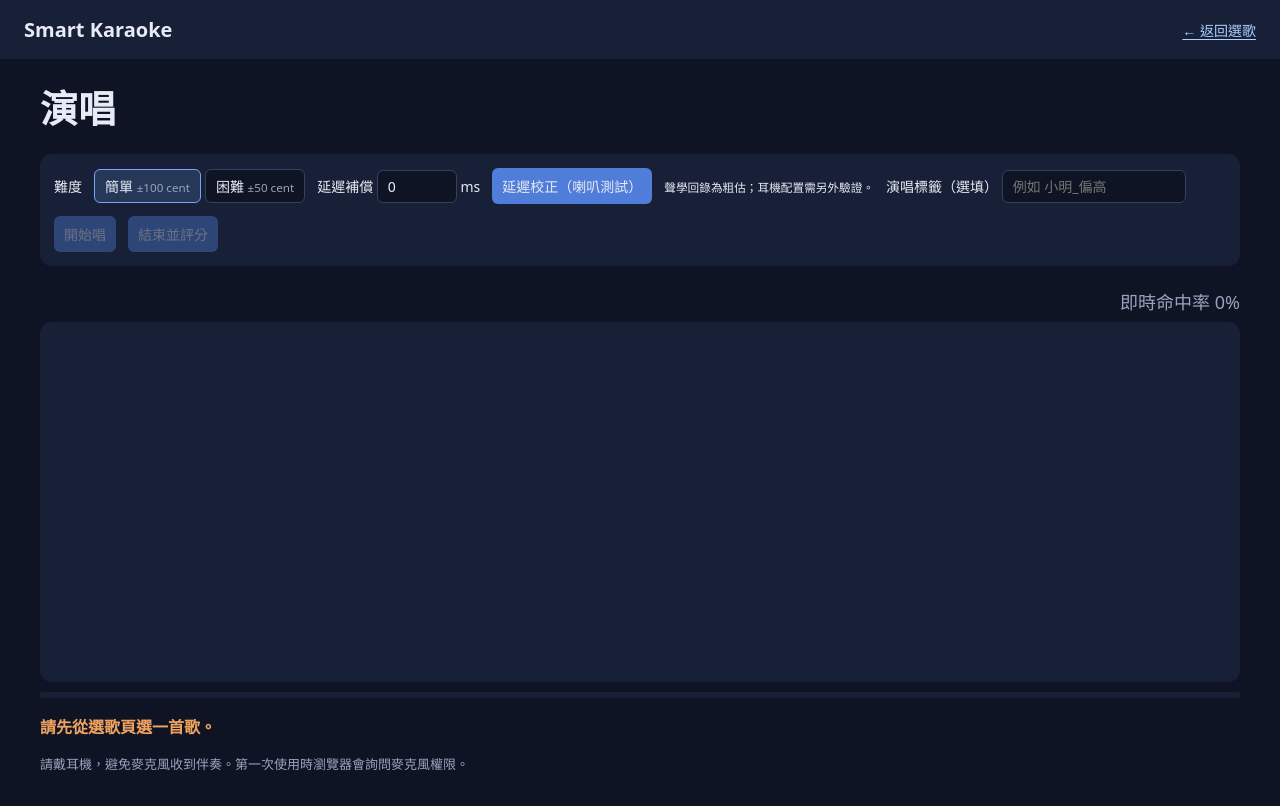
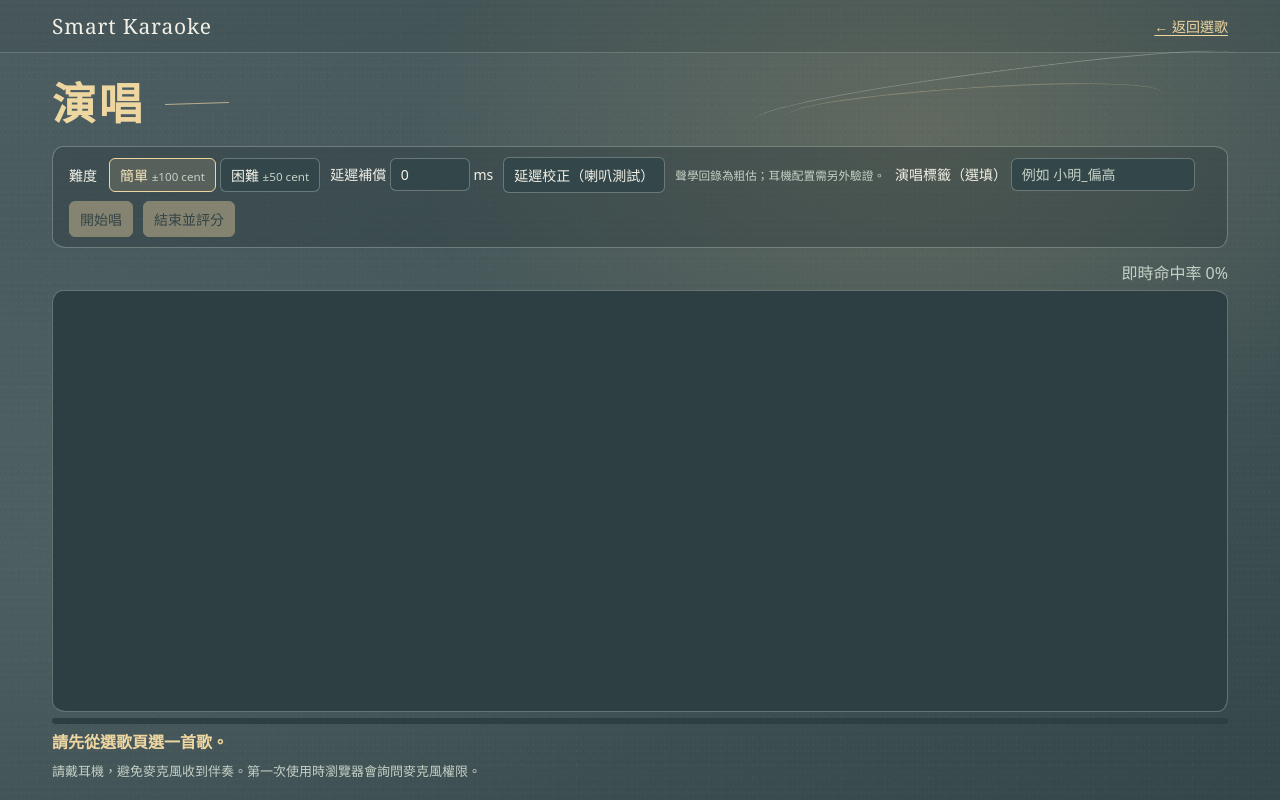
Before and after one commit to pkboie/smart-karaoke, a plain HTML site: page frontend/sing.html in a window 1280 px wide. Drawn offline with Linux system fonts and the light colour scheme.

Commit message:
ui: 統一三頁風格並調整演唱全螢幕版面

```diff
--- /dev/null
+++ b/frontend/poster.css
@@ -0,0 +1,395 @@
+:root {
+  --poster-paper: #425457;
+  --poster-panel: rgb(31 46 48 / 29%);
+  --poster-inset: #33474a;
+  --poster-stage: #2d3f43;
+  --poster-gold: #eed6a1;
+  --poster-gold-light: #f7e7be;
+  --poster-line: rgb(218 226 213 / 32%);
+  --poster-edge: 11px 14px 10px 14px / 13px 10px 14px 11px;
+  --poster-serif: Georgia, "Noto Serif TC", "Songti TC", "PMingLiU", serif;
+  --poster-header-width: 920px;
+  --ink: #f2f0e6;
+  --muted: #c5d0c6;
+  --target: var(--poster-gold);
+  --hit: #a8cbb5;
+  --miss: #f2c08d;
+}
+
+body {
+  min-height: 100vh;
+  color: var(--ink);
+  background:
+    radial-gradient(ellipse at 72% 16%, rgb(231 196 121 / 17%), transparent 39%),
+    radial-gradient(ellipse at 14% 67%, rgb(169 189 178 / 9%), transparent 42%),
+    linear-gradient(155deg, #4d5e62, var(--poster-paper) 55%, #35464a);
+}
+
+body::before {
+  content: "";
+  position: fixed;
+  inset: 0;
+  pointer-events: none;
+  background-image:
+    radial-gradient(ellipse at 25% 32%, rgb(244 237 214 / 9%) 0.45px, transparent 1.2px),
+    radial-gradient(ellipse at 72% 67%, rgb(17 29 29 / 13%) 0.5px, transparent 1.2px),
+    radial-gradient(ellipse at 43% 81%, rgb(228 232 214 / 6%) 0.6px, transparent 1.6px);
+  background-size: 4px 7px, 7px 9px, 11px 13px;
+  opacity: 0.32;
+}
+
+header {
+  position: relative;
+  padding: 19px max(20px, calc((100% - var(--poster-header-width)) / 2));
+  border-bottom: 1px solid rgb(218 226 213 / 22%);
+  background: rgb(29 42 43 / 14%);
+}
+
+.brand {
+  font-family: var(--poster-serif);
+  font-size: 21px;
+  font-weight: 500;
+  letter-spacing: 0.04em;
+}
+
+main {
+  position: relative;
+  isolation: isolate;
+}
+
+.page-width {
+  padding-block: clamp(48px, 8vw, 94px) clamp(56px, 9vw, 112px);
+}
+
+main::before,
+main::after {
+  content: "";
+  position: absolute;
+  z-index: -1;
+  height: clamp(28px, 8vw, 75px);
+  pointer-events: none;
+  border-top: 1px solid var(--poster-line);
+}
+
+main::before {
+  top: clamp(32px, 7vw, 74px);
+  right: 24px;
+  width: 46%;
+  border-radius: 58% 42% 0 0 / 70% 45% 0 0;
+  transform: rotate(-7deg);
+}
+
+main::after {
+  top: clamp(48px, 9vw, 100px);
+  right: 8%;
+  width: 39%;
+  border-color: rgb(238 214 161 / 29%);
+  border-radius: 46% 54% 0 0 / 52% 67% 0 0;
+  transform: rotate(-4deg);
+}
+
+.page-heading {
+  margin-bottom: clamp(28px, 5vw, 44px);
+  color: var(--poster-gold);
+  font-family: var(--poster-serif);
+  font-size: clamp(2.65rem, 7vw, 4.3rem);
+  font-weight: 600;
+  line-height: 1.1;
+  letter-spacing: 0.09em;
+}
+
+.page-heading::after {
+  content: "";
+  display: block;
+  width: 60px;
+  margin-top: 15px;
+  border-top: 1px solid rgb(238 214 161 / 68%);
+  transform: rotate(-2deg);
+}
+
+#msg {
+  color: var(--poster-gold);
+  line-height: 1.55;
+}
+
+.text-link {
+  color: var(--poster-gold);
+}
+
+.text-link:hover {
+  color: var(--poster-gold-light);
+}
+
+:is(a, button, input):focus-visible {
+  outline: 2px solid var(--poster-gold);
+  outline-offset: 3px;
+}
+
+.song-list {
+  gap: clamp(11px, 2vw, 17px);
+}
+
+.song-list a {
+  min-height: 76px;
+  padding: 15px 18px;
+  border: 1px solid var(--poster-line);
+  border-radius: var(--poster-edge);
+  background: var(--poster-panel);
+  color: var(--ink);
+  font-weight: 500;
+  line-height: 1.5;
+  letter-spacing: 0.02em;
+}
+
+.song-list span[aria-hidden] {
+  flex-shrink: 0;
+  color: var(--poster-gold);
+  font-family: Georgia, serif;
+  font-size: 1.25rem;
+}
+
+.song-list a:hover,
+.song-list a:focus-visible {
+  border-color: var(--poster-gold);
+  background: rgb(235 207 149 / 10%);
+}
+
+.song-list a:active {
+  background: rgb(235 207 149 / 17%);
+}
+
+.sing-page {
+  --poster-header-width: 1176px;
+}
+
+.sing-page header {
+  padding-block: 12px;
+}
+
+.sing-page main {
+  padding: clamp(16px, 3vh, 26px) clamp(20px, 3vw, 32px) 20px;
+}
+
+.sing-page main::before,
+.sing-page main::after {
+  height: 26px;
+}
+
+.sing-page main::before {
+  top: 18px;
+  width: 39%;
+}
+
+.sing-page main::after {
+  top: 34px;
+  width: 30%;
+}
+
+.sing-page .page-heading {
+  display: flex;
+  align-items: center;
+  gap: clamp(10px, 2vw, 20px);
+  margin-bottom: 16px;
+  font-size: clamp(1.75rem, 3.8vw, 2.75rem);
+  line-height: 1.2;
+  letter-spacing: 0.055em;
+}
+
+.sing-page .page-heading::after {
+  flex: 0 0 clamp(25px, 5vw, 64px);
+  margin-top: 0;
+}
+
+.sing-controls,
+#result {
+  border: 1px solid var(--poster-line);
+  border-radius: var(--poster-edge);
+  background: var(--poster-panel);
+}
+
+.sing-controls {
+  gap: 8px 10px;
+  padding: 10px clamp(12px, 2vw, 16px);
+  margin-bottom: 12px;
+}
+
+.sing-controls input:not([type=radio]),
+.sing-controls button,
+.difficulty label span {
+  border: 1px solid var(--poster-line);
+  background: var(--poster-inset);
+  color: var(--ink);
+}
+
+.sing-controls input::placeholder,
+#latency-status {
+  color: var(--muted);
+}
+
+.difficulty input:checked + span {
+  border-color: var(--poster-gold);
+  background: rgb(235 207 149 / 15%);
+  color: var(--poster-gold-light);
+}
+
+.difficulty input:focus-visible + span {
+  outline-color: var(--poster-gold);
+}
+
+.sing-controls button:not(:disabled):hover {
+  border-color: var(--poster-gold);
+}
+
+.sing-controls :is(#start, #stop),
+.action-link {
+  border-color: var(--poster-gold);
+  background: var(--poster-gold);
+  color: #273637;
+}
+
+.sing-controls :is(#start, #stop):not(:disabled):hover,
+.action-link:hover {
+  background: var(--poster-gold-light);
+}
+
+.lyrics,
+canvas {
+  border: 1px solid var(--poster-line);
+  border-radius: var(--poster-edge);
+  background: var(--poster-stage);
+}
+
+.sing-page .lyrics {
+  padding: clamp(10px, 2vh, 17px) 16px;
+  margin-bottom: 8px;
+}
+
+#lyric {
+  color: var(--poster-gold-light);
+  font-size: clamp(29px, 4vw, 48px);
+}
+
+#next-lyric {
+  margin-top: 5px;
+  color: var(--muted);
+  font-size: clamp(17px, 2.2vw, 23px);
+}
+
+.sing-page .status {
+  margin-bottom: 6px;
+  font-size: 16px;
+}
+
+.progress {
+  background: var(--poster-stage);
+}
+
+.sing-page .progress {
+  margin-top: 6px;
+}
+
+.sing-page #msg:not(:empty),
+.sing-page .hint {
+  margin-block: 6px 0;
+}
+
+.result-header h2,
+#result h3 {
+  color: var(--poster-gold-light);
+  font-family: var(--poster-serif);
+}
+
+.scores div,
+.note-results li {
+  border-color: var(--poster-line);
+  background: var(--poster-stage);
+}
+
+.scores .score-overall {
+  border-color: rgb(238 214 161 / 57%);
+  background: rgb(238 214 161 / 10%);
+}
+
+.scores .score-overall b {
+  color: var(--poster-gold-light);
+}
+
+.scores meter {
+  --poster-score-fill: var(--hit);
+  --poster-score-track: rgb(225 232 218 / 18%);
+  background: var(--poster-score-track);
+}
+
+.scores .score-overall meter {
+  --poster-score-fill: var(--poster-gold);
+}
+
+.scores meter::-webkit-meter-bar {
+  background: var(--poster-score-track);
+}
+
+.scores meter::-webkit-meter-optimum-value {
+  background: var(--poster-score-fill);
+}
+
+.scores meter::-moz-meter-bar {
+  background: var(--poster-score-fill);
+}
+
+.note-results .note-hit {
+  border-color: rgb(168 203 181 / 55%);
+}
+
+.note-results .note-miss {
+  border-color: rgb(242 192 141 / 55%);
+}
+
+@media (min-width: 900px) and (min-height: 600px) {
+  .sing-page {
+    display: flex;
+    flex-direction: column;
+    height: 100vh;
+    height: 100dvh;
+    min-height: 0;
+  }
+
+  .sing-page header {
+    flex: none;
+  }
+
+  .sing-page main {
+    display: flex;
+    flex: 1;
+    flex-direction: column;
+    width: 100%;
+    min-height: 0;
+  }
+
+  .sing-page main > :not(canvas) {
+    flex-shrink: 0;
+  }
+
+  .sing-page canvas {
+    flex: 1 1 0;
+    min-height: 120px;
+    max-height: 440px;
+  }
+}
+
+@media (max-width: 520px) {
+  main::before {
+    width: 33%;
+  }
+
+  main::after {
+    width: 26%;
+  }
+
+  .sing-page main::before {
+    width: 26%;
+  }
+
+  .sing-page main::after {
+    width: 20%;
+  }
+}
--- a/frontend/sing.html
+++ b/frontend/sing.html
@@ -5,8 +5,9 @@
 <meta name="viewport" content="width=device-width, initial-scale=1">
 <title>演唱 · Smart Karaoke</title>
 <link rel="stylesheet" href="style.css?v=8">
+<link rel="stylesheet" href="poster.css?v=2">
 </head>
-<body>
+<body class="sing-page">
 <header>
   <span class="brand">Smart Karaoke</span>
   <a class="text-link" href="./">← 返回選歌</a>
```
Also changed, not shown: frontend/index.html (+1 -0 lines), frontend/result.html (+1 -0 lines).
